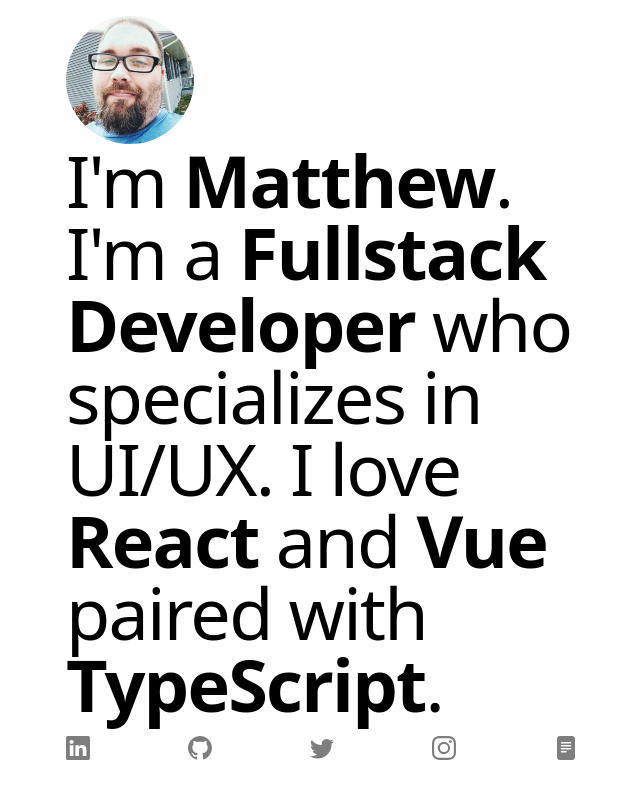
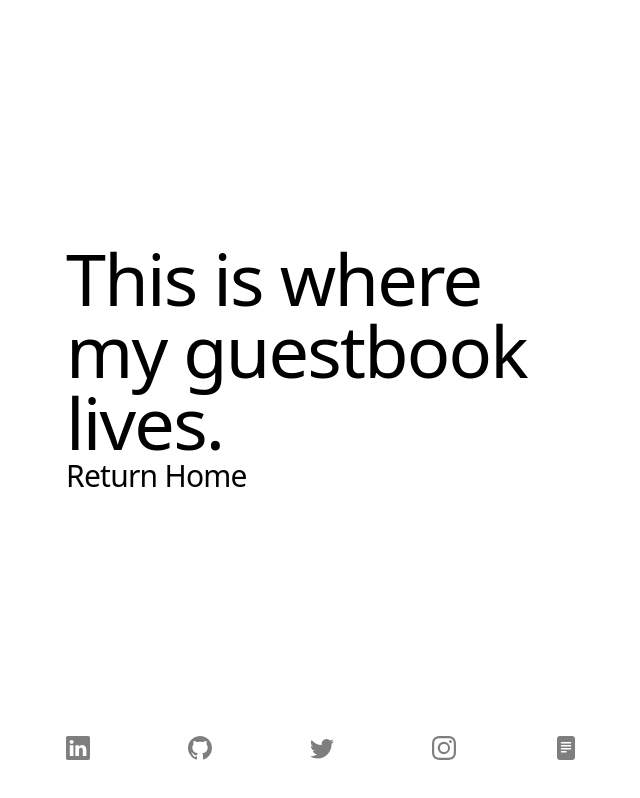
Before and after one commit to themattbook/react-portfolio-old, a React (Create React App) app: page /guestbook in a window 1280 px wide. Shown: the whole page, without its empty margins (318-958 px from the left). Built offline with nearby package versions, Linux system fonts and the light colour scheme.

Commit message:
Minor fixes, code cleanup, and ground work for guestbook

```diff
--- a/package.json
+++ b/package.json
@@ -9,6 +9,7 @@
     "react": "^18.2.0",
     "react-dom": "^18.2.0",
     "react-icons": "^4.9.0",
+    "react-router-dom": "^6.12.1",
     "react-scripts": "5.0.1",
     "web-vitals": "^2.1.4"
   },
@@ -37,6 +38,7 @@
     ]
   },
   "devDependencies": {
+    "@babel/plugin-proposal-private-property-in-object": "^7.21.11",
     "tailwindcss": "^3.3.2"
   }
 }
--- a/src/App.js
+++ b/src/App.js
@@ -1,16 +1,37 @@
+import { Routes, Route, Outlet } from 'react-router-dom';
 import './style.min.css';
 import Content from './components/Content';
 import Navbar from './components/Navbar';
+import GuestBook from './components/GuestBook';
 
 function App() {
     return (
         <>
             <div className="flex items-center justify-center min-h-[calc(100vh-64px)]">
-                <Content />
+                <Routes>
+                    <Route path="/" element={<Layout />}>
+                        <Route index element={<Home />} />
+                        <Route path="guestbook" element={<Guestbook />} />
+                        <Route path="*" element={<Home />} />
+                    </Route>
+                </Routes>
             </div>
+
             <Navbar />
         </>
     );
 }
 
+function Layout() {
+    return <Outlet />;
+}
+
+function Home() {
+    return <Content />;
+}
+
+function Guestbook() {
+    return <GuestBook />;
+}
+
 export default App;
--- /dev/null
+++ b/src/components/GuestBook.jsx
@@ -0,0 +1,15 @@
+import React from 'react';
+import { Link } from 'react-router-dom';
+
+const GuestBook = () => {
+    return (
+        <div className="max-w-[90vw] sm:max-w-[40vw] select-none">
+            <h2 className="text-3xl sm:text-7xl tracking-tight">This is where my guestbook lives.</h2>
+            <h2 className="text-3xl sm:text-3xl tracking-tight">
+                <Link to="/">Return Home</Link>
+            </h2>
+        </div>
+    );
+};
+
+export default GuestBook;
--- a/src/components/Navbar.js
+++ b/src/components/Navbar.jsx
@@ -3,7 +3,7 @@
 
 const Navbar = () => {
     return (
-        <div className="flex items-center justify-center">
+        <div className="flex items-center justify-center p-2">
             <ul className="list-none flex justify-evenly sm:justify-between w-[100vw] sm:w-[40vw] text-sm sm:text-2xl hover:cursor-pointer">
                 <li className="hover:text-4xl opacity-50 hover:opacity-100 ease-in duration-100">
                     <a href="https://www.linkedin.com/in/meetmattsweet/" target="_blank" rel="noreferrer">
@@ -26,7 +26,7 @@
                     </a>
                 </li>
                 <li className="hover:text-4xl opacity-50 hover:opacity-100 ease-in duration-100">
-                    <a href="/matthew_sweet_resume.docx" download target="_blank" rel="noreferrer">
+                    <a href="/data/matthew_sweet_resume.docx" download target="_blank" rel="noreferrer">
                         <BsFillFileTextFill />
                     </a>
                 </li>
--- a/src/index.js
+++ b/src/index.js
@@ -1,10 +1,13 @@
 import React from 'react';
 import ReactDOM from 'react-dom/client';
+import { BrowserRouter } from 'react-router-dom';
 import App from './App';
 
 const root = ReactDOM.createRoot(document.getElementById('root'));
 root.render(
     <React.StrictMode>
-        <App />
+        <BrowserRouter>
+            <App />
+        </BrowserRouter>
     </React.StrictMode>
 );
```
Also changed, not shown: src/components/Content.jsx (renamed from src/components/Content.js), 2 other files (tests, documents, lock files or other folders).
